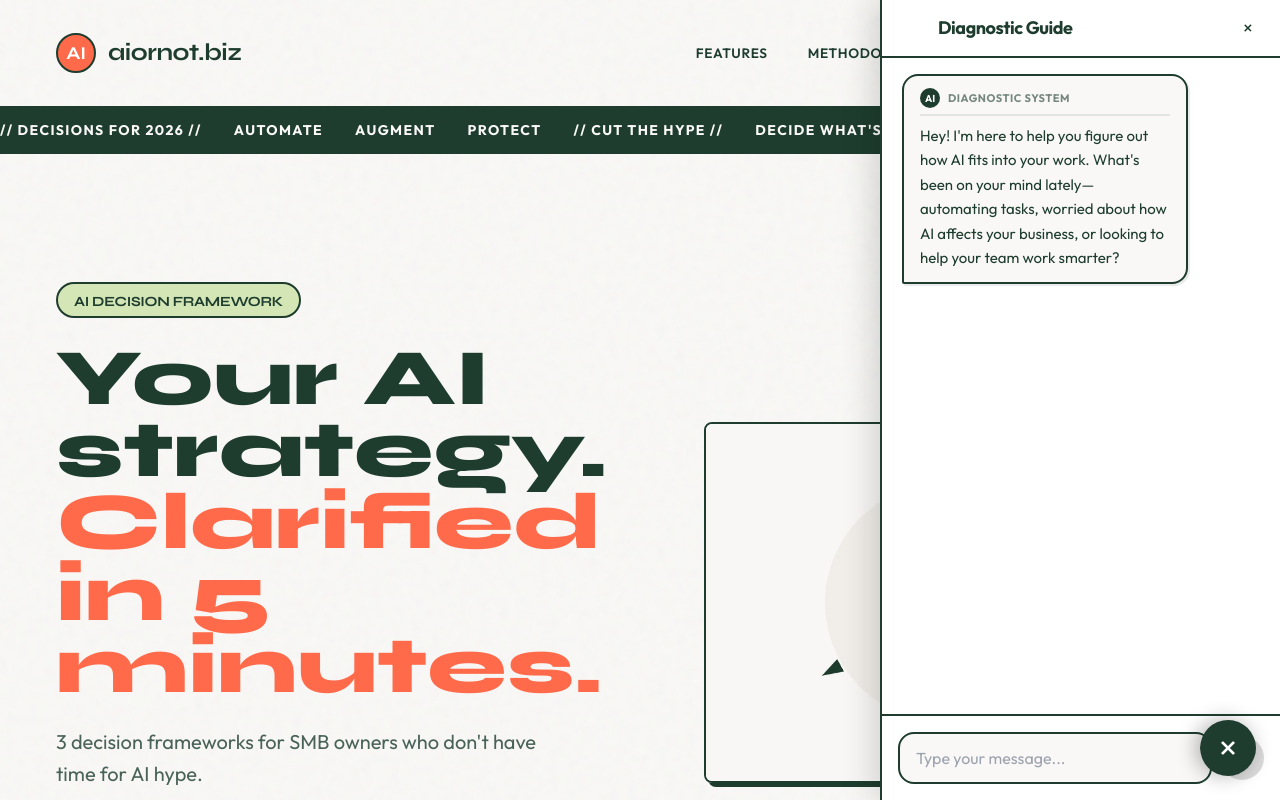
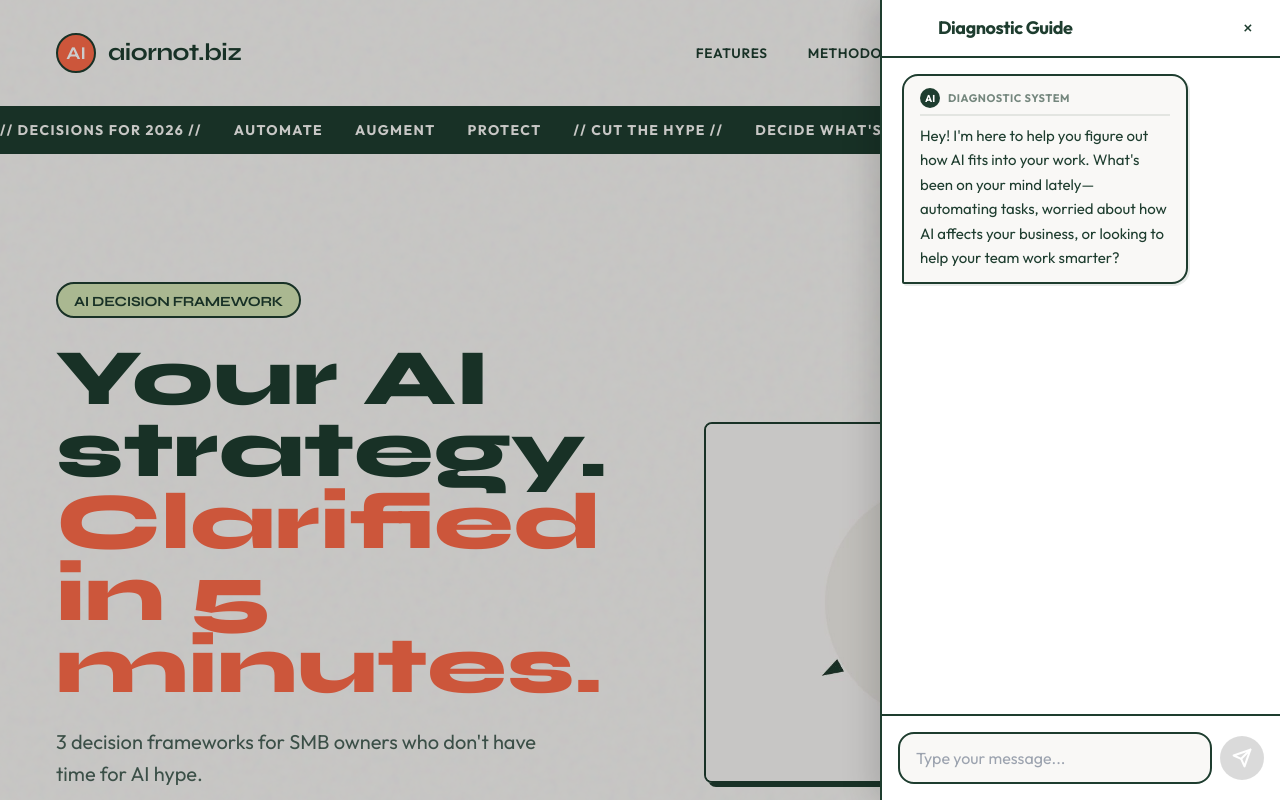
Before and after one commit to gofarrrr/PIP-BOY-AUTOMATE, a React (Vite) app in the folder app/: page / in a window 1280 px wide. Both pictures are taken after a click on the button "Open chat". Shown: the top 800 px of the page. Built offline with nearby package versions, Linux system fonts and the light colour scheme; no server answers.

Commit message:
fix(UX): Hide FAB when chat is open, enable click-outside-to-close
- FAB now hides when chat panel is open (no button collision)
- Backdrop works on all devices, not just mobile
- Users close chat via header X or clicking outside
- Follows Option C: industry-standard slide-out panel behavior

```diff
--- a/app/components/FloatingChatButton.tsx
+++ b/app/components/FloatingChatButton.tsx
@@ -17,41 +17,44 @@ const FloatingChatButton: React.FC = () => {
 
     return (
         <>
-            {/* Floating Action Button */}
+            {/* Floating Action Button - only visible when chat is closed */}
+            {!isOpen && (
                 <button
                     onClick={toggleChat}
-                className={`fixed bottom-6 right-6 z-50 w-14 h-14 rounded-full flex items-center justify-center shadow-lg transition-all duration-300 hover:scale-110 ${isOpen ? 'rotate-90' : ''
-                    }`}
+                    className="fixed bottom-6 right-6 z-50 w-14 h-14 rounded-full flex items-center justify-center shadow-lg transition-all duration-300 hover:scale-110"
                     style={{
-                    background: isOpen ? '#1E3D2F' : '#FF6B4A',
+                        background: '#FF6B4A',
                         color: 'white',
                         boxShadow: '0 4px 20px rgba(0, 0, 0, 0.3)',
                     }}
-                aria-label={isOpen ? 'Close chat' : 'Open chat'}
+                    aria-label="Open chat"
                 >
-                {isOpen ? (
-                    // Close icon
-                    <svg width="24" height="24" viewBox="0 0 24 24" fill="none" stroke="currentColor" strokeWidth="2.5">
-                        <path d="M18 6L6 18M6 6l12 12" />
-                    </svg>
-                ) : (
-                    // Chat icon
+                    {/* Chat icon */}
                     <svg width="24" height="24" viewBox="0 0 24 24" fill="none" stroke="currentColor" strokeWidth="2">
                         <path d="M21 11.5a8.38 8.38 0 0 1-.9 3.8 8.5 8.5 0 0 1-7.6 4.7 8.38 8.38 0 0 1-3.8-.9L3 21l1.9-5.7a8.38 8.38 0 0 1-.9-3.8 8.5 8.5 0 0 1 4.7-7.6 8.38 8.38 0 0 1 3.8-.9h.5a8.48 8.48 0 0 1 8 8v.5z" />
                     </svg>
-                )}
 
                     {/* Pulse animation for first-time users */}
-                {!hasBeenOpened && !isOpen && (
+                    {!hasBeenOpened && (
                         <span
                             className="absolute inset-0 rounded-full animate-ping"
                             style={{
-                            background: 'var(--bg-accent)',
+                                background: '#FF6B4A',
                                 opacity: 0.5,
                             }}
                         />
                     )}
                 </button>
+            )}
+
+            {/* Backdrop - visible on ALL devices when chat is open */}
+            {isOpen && (
+                <div
+                    className="fixed inset-0 bg-black/20 z-30 transition-opacity duration-300"
+                    onClick={toggleChat}
+                    aria-label="Close chat"
+                />
+            )}
 
             {/* Slide-out Chat Panel */}
             <div
@@ -61,14 +64,6 @@ const FloatingChatButton: React.FC = () => {
                     width: 'min(400px, 100vw)',
                 }}
             >
-                {/* Backdrop for mobile */}
-                {isOpen && (
-                    <div
-                        className="fixed inset-0 bg-black/20 -z-10 md:hidden"
-                        onClick={toggleChat}
-                    />
-                )}
-
                 {/* Chat Panel Container */}
                 <div
                     className="h-full flex flex-col border-l-2"
```
Lines whose indentation alone changed are shown as unchanged.
